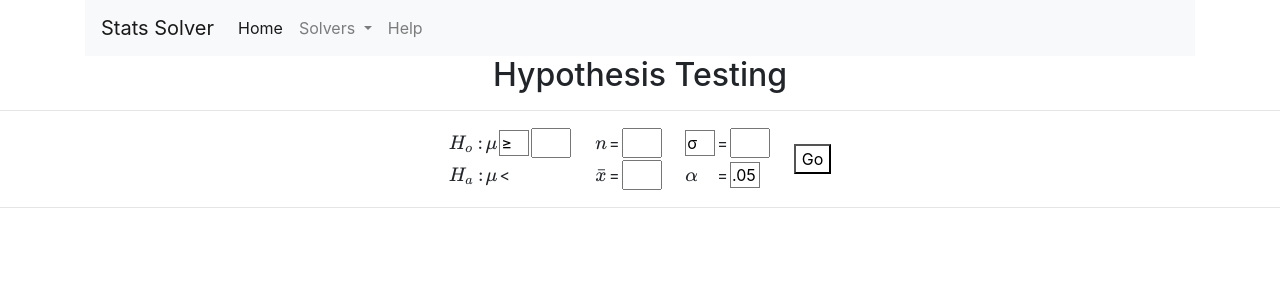
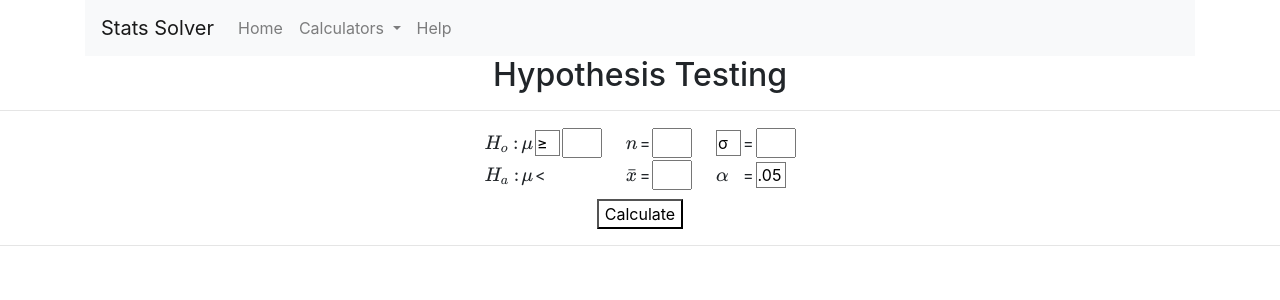
Before and after one commit to Stats-Solver/Stats-Solver.github.io, a PHP site: page /hypothesis.html in a window 1280 px wide. Shown: the top 300 px of the page. Run offline with PHP 8.4, Linux system fonts and the light colour scheme.

Commit message:
Solvers to calculators

```diff
--- a/hypothesis.html
+++ b/hypothesis.html
@@ -41,13 +41,13 @@
 
       <div class="collapse navbar-collapse" id="navbarSupportedContent">
         <ul class="navbar-nav mr-auto">
-          <li class="nav-item active">
+          <li class="nav-item">
             <a class="nav-link" href="index.html">Home <span class="sr-only">(current)</span></a>
           </li>
 
           <li class="nav-item dropdown">
             <a class="nav-link dropdown-toggle" href="#" id="navbarDropdown" role="button" data-toggle="dropdown" aria-haspopup="true" aria-expanded="false">
-              Solvers
+              Calculators
             </a>
             <div class="dropdown-menu" aria-labelledby="navbarDropdown">
               <a class="dropdown-item" href="numerical.html">Numerical Summaries</a>
@@ -85,8 +85,7 @@
             <td><select id="sigma" class="hypinput1"> <option value="known"> &#963; </option> <option value="unknown"> s </option> </select></td>
             <td> = </td>
             <td><input type="text" style="width:40px;" id="stdev" class="hypinput2"></td>
-            <td>$\quad$</td>
-            <td rowspan="2"><button id = "hyptest" class="button" onclick="hyptest()">Go</button></td>
+
           </tr>
           <tr>
             <td>$H_a:$</td>
@@ -103,7 +102,14 @@
             <td><select id="alpha" class="hypinputalpha"> <option value=.05> .05 </option> <option value=.01> .01 </option> </select></td>
           </tr>
         </table>
+
+          <div class = "text-center mt-2">
+          <button id = "hyptest" class="button" onclick="hyptest()">Calculate</button>
+        </div>
+
           </div>
+
+
 
     <hr>
 
--- a/hypstyle.css
+++ b/hypstyle.css
@@ -14,7 +14,7 @@ button {
 }
 
 .hypinput1{
-    width: 30px;
+    width: 25px;
     background-color: white;
 }
 
```
Also changed, not shown: index.html (+4 -4 lines), numerical.html (+4 -4 lines), regression.html (+5 -5 lines).
